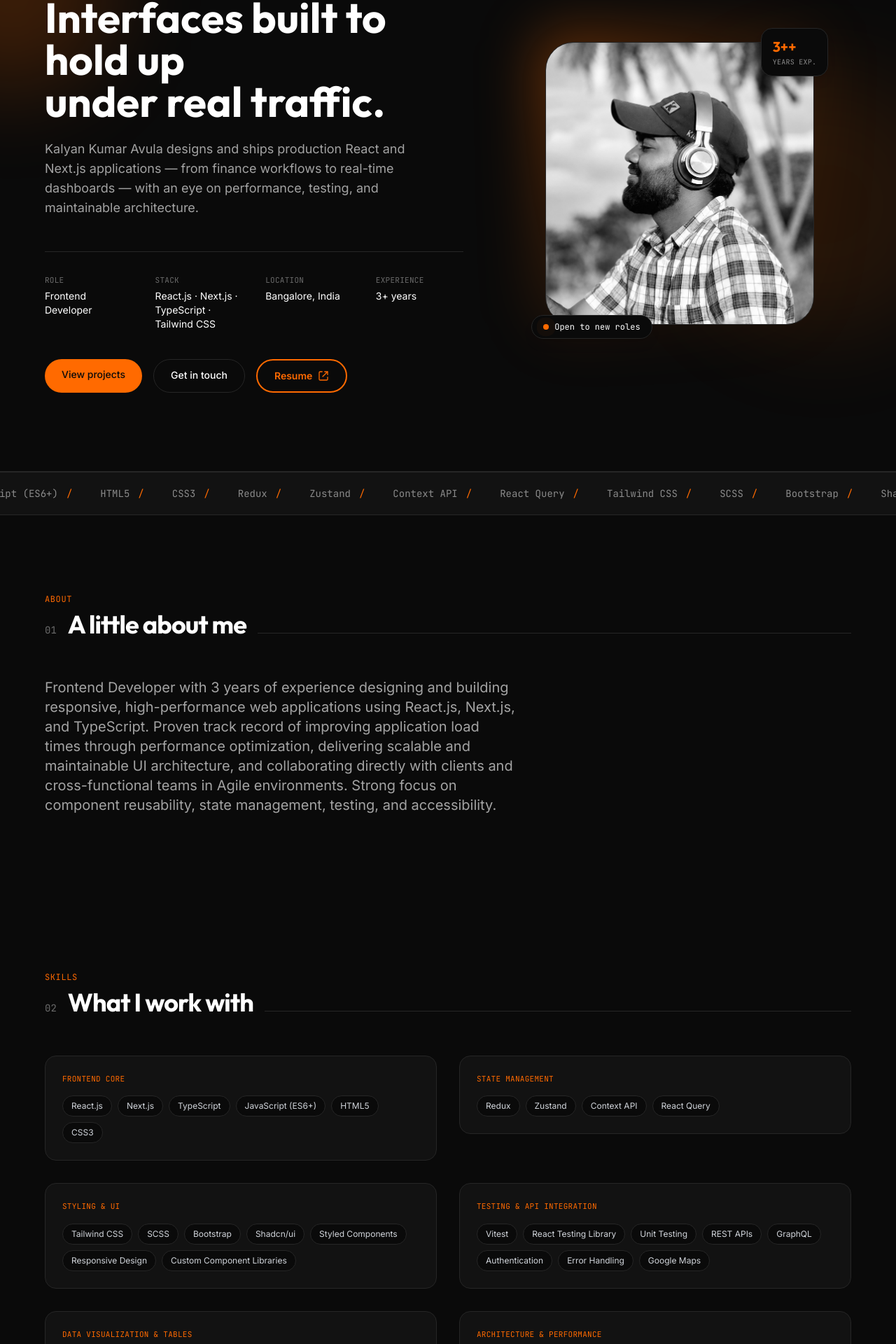
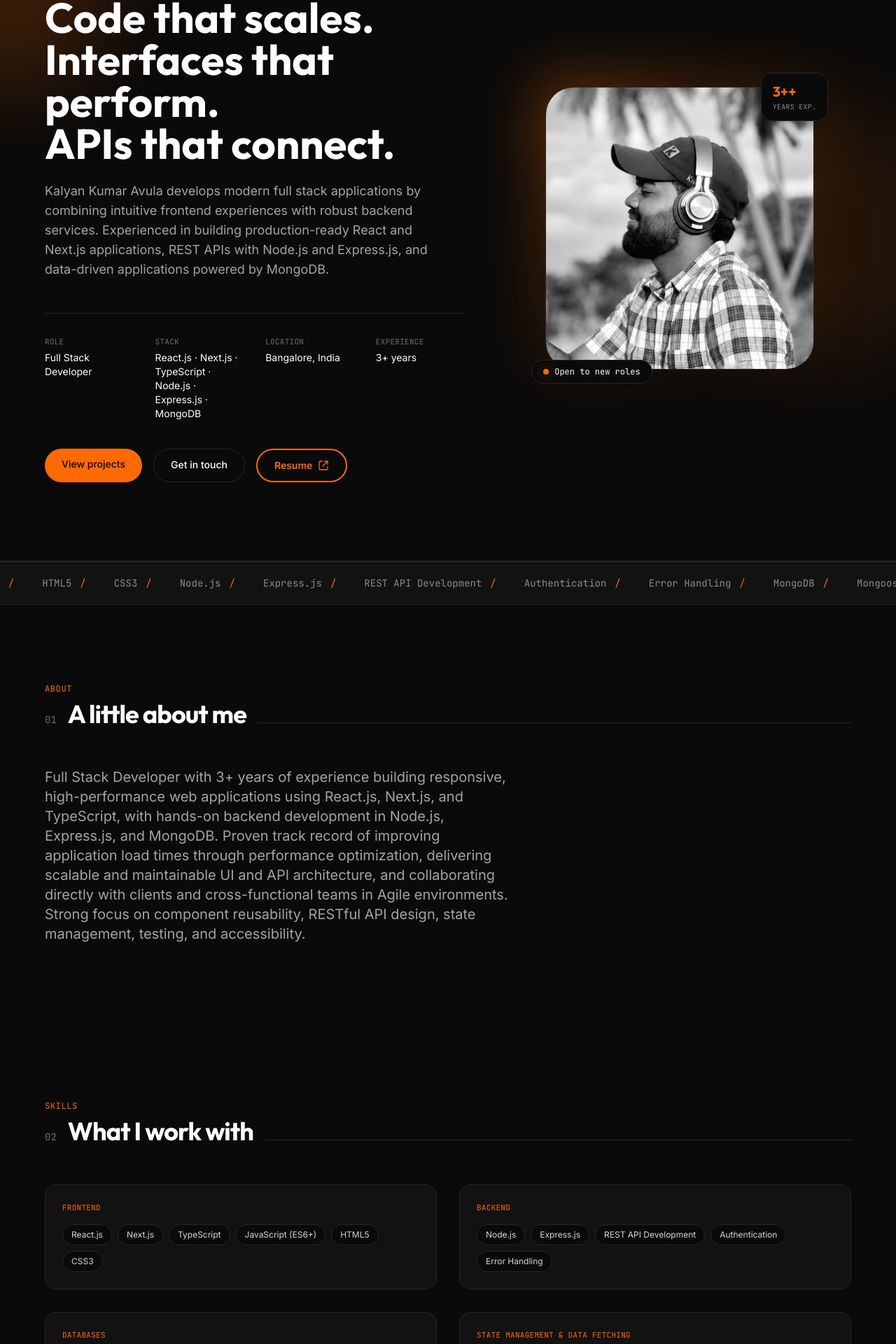
Before and after one commit to kalyankumar999/blog, a Next.js app: page / in a window 1280 px wide. Shown: the part 197-2117 px from the top of the page at 70% size. Built offline with nearby package versions, Linux system fonts and the light colour scheme.

Commit message:
feat: fullstack changes

```diff
--- a/components/Hero.jsx
+++ b/components/Hero.jsx
@@ -28,19 +28,23 @@ const Hero = () => {
       <div className="relative mx-auto grid max-w-6xl grid-cols-1 items-center gap-16 lg:grid-cols-[1.1fr_0.9fr]">
         <Reveal>
           <p className="font-mono text-xs uppercase tracking-wider text-orange">
-            Frontend Engineer — Build Log
+            Full Stack Engineer — Crafting Web Experiences
           </p>
 
           <h1 className="mt-4 font-display text-4xl font-bold leading-[1.05] text-white sm:text-5xl md:text-6xl">
-            Interfaces built to hold up
+            Code that scales.
             <br />
-            under real traffic.
+            Interfaces that perform.
+            <br />
+            APIs that connect.
           </h1>
 
           <p className="mt-6 max-w-xl text-base leading-relaxed text-gray-400 md:text-lg">
-            {personalData.name} designs and ships production React and Next.js
-            applications — from finance workflows to real-time dashboards — with
-            an eye on performance, testing, and maintainable architecture.
+            {personalData.name} develops modern full stack applications by
+            combining intuitive frontend experiences with robust backend
+            services. Experienced in building production-ready React and Next.js
+            applications, REST APIs with Node.js and Express.js, and data-driven
+            applications powered by MongoDB.
           </p>
 
           {/* Title block */}
--- a/data/experienceData.js
+++ b/data/experienceData.js
@@ -2,30 +2,32 @@ export const experienceData = [
   {
     version: "v2.0",
     status: "current",
-    role: "Software Engineer, Frontend Development",
+    role: "Software Development Engineer",
     company: "Clearvue Solutions Pvt Ltd",
     location: "Bangalore",
     duration: "May 2025 – Present",
     points: [
-      "Partner directly with a UK-based client to build and maintain a brokerage platform using React.js, TypeScript, Tailwind CSS, Zustand, React Query, Vitest, and React Testing Library, translating business requirements into production-ready features.",
-      "Design and maintain shared UI components within an internal component library, enabling reusable, consistent, and scalable development across multiple product teams.",
-      "Write and maintain unit tests with Vitest and React Testing Library to catch regressions early and improve overall application reliability and code quality.",
-      "Key Project — Dealer Portal: Built dealer and customer finance workflow modules covering proposal creation, direct and brokerage processes, and application journeys across DLP and non-DLP flows, streamlining a multi-step finance approval process for end users.",
+      "Partner with a UK-based client to develop and maintain a brokerage platform using React.js, TypeScript, Tailwind CSS, Zustand, React Query, Vitest, and React Testing Library, delivering production-ready features.",
+      "Build dealer and customer finance workflow modules, including proposal creation, direct and brokerage journeys, and DLP/non-DLP application flows, while integrating frontend applications with REST APIs.",
+      "Develop and maintain reusable UI components within an internal component library, implement state management, authentication, error handling, and write unit tests to ensure scalable and reliable applications.",
+      "Gain backend exposure through hands-on development with Node.js, Express.js, MongoDB, and REST APIs, while collaborating with cross-functional teams in an Agile development environment.",
+      "Integrate frontend applications with REST APIs using React Query and handle authentication, state management, error handling, and data fetching.",
     ],
   },
   {
     version: "v1.0",
     status: "past",
-    role: "Software Engineer, Frontend Development",
+    role: "Software Development Engineer",
     company: "CodeCraft Technologies Pvt Ltd",
     location: "Bangalore",
     duration: "July 2023 – March 2025",
     points: [
-      "Developed responsive, production-grade web applications using React.js, Next.js, Tailwind CSS, and TypeScript, with a focus on performance, scalability, and maintainable code.",
-      "Built real-time notification systems and dynamic user workflows in React/Next.js, improving how users tracked status changes and application updates.",
-      "Collaborated with cross-functional teams (design, backend, QA) in Agile sprints and mentored junior developers on React best practices, code structure, and component reuse.",
-      "Recruitment App: Simplified job application workflows with real-time updates and candidate tracking, reducing manual follow-up for recruiters.",
-      "Event Management App: Developed event creation, scheduling, ticketing, and profile-building features, integrating Razorpay payments, email notifications, and WhatsApp messaging to boost user engagement.",
+      "Develop responsive and reusable web applications using React.js, Next.js, TypeScript, JavaScript, HTML5, CSS3, and Tailwind CSS.",
+      "Build REST APIs and backend services using Node.js, Express.js, and MongoDB for authentication, CRUD operations, middleware, and database integration.",
+      "Design and integrate frontend applications with backend APIs, ensuring secure authentication and efficient data flow across modules.",
+      "Optimize application performance through code splitting, lazy loading, caching, and component optimization, improving load times and user experience.",
+      "Work with Git, GitHub, and Agile development practices, participating in sprint planning, code reviews, and feature delivery.",
+      "Contribute to both frontend and backend development, gaining practical experience in end-to-end full stack application development.",
     ],
   },
 ];
--- a/data/personalData.js
+++ b/data/personalData.js
@@ -1,14 +1,14 @@
 export const personalData = {
   name: "Kalyan Kumar Avula",
-  role: "Frontend Developer",
-  stackLine: "React.js · Next.js · TypeScript · Tailwind CSS",
+  role: "Full Stack Developer",
+  stackLine: "React.js · Next.js · TypeScript · Node.js · Express.js · MongoDB",
   location: "Bangalore, India",
   yearsExperience: "3+",
   status: "Open to new roles",
   profileImage: "/kalyan-pic.png",
 
   summary:
-    "Frontend Developer with 3 years of experience designing and building responsive, high-performance web applications using React.js, Next.js, and TypeScript. Proven track record of improving application load times through performance optimization, delivering scalable and maintainable UI architecture, and collaborating directly with clients and cross-functional teams in Agile environments. Strong focus on component reusability, state management, testing, and accessibility.",
+    "Full Stack Developer with 3+ years of experience building responsive, high-performance web applications using React.js, Next.js, and TypeScript, with hands-on backend development in Node.js, Express.js, and MongoDB. Proven track record of improving application load times through performance optimization, delivering scalable and maintainable UI and API architecture, and collaborating directly with clients and cross-functional teams in Agile environments. Strong focus on component reusability, RESTful API design, state management, testing, and accessibility.",
   resumeUrl: "/resume.pdf",
 };
 
--- a/data/projectsData.js
+++ b/data/projectsData.js
@@ -2,7 +2,7 @@ export const projectsData = [
   {
     id: 1,
     title: "Dealer Portal",
-    position: "Frontend Developer",
+    position: "Frontend Engineer",
     technologies: [
       "React.js",
       "TypeScript",
@@ -34,124 +34,161 @@ export const projectsData = [
 
     liveDemoUrl: "URL_TO_LIVE_DEMO",
   },
+
   {
     id: 2,
     title: "Recruitment App",
-    position: "Frontend Lead and Developer",
+    position: "Full Stack Developer",
     technologies: [
       "Next.js",
       "TypeScript",
       "Tailwind CSS",
       "GraphQL",
-      "Vittest",
+      "Node.js",
+      "Express.js",
+      "Vitest",
     ],
     summary:
-      "Project deals with the recruitment and hiring process, focusing on creating job listings, managing candidates, and facilitating the hiring process. It caters to three types of users: recruiters, panelists, and candidates, each with specific roles and functionalities. The admin panel provides oversight and management capabilities.",
+      "A recruitment and hiring platform supporting recruiters, panelists, and candidates with job management, candidate tracking, interviews, evaluations, and administrative workflows.",
 
     objectives:
-      "Improve recruitment efficiency and candidate experience through a streamlined web application.",
+      "Improve recruitment efficiency and candidate experience through a streamlined full stack web application.",
+
     features: [
       "Job creation and management",
       "Candidate application tracking and management",
       "Interview scheduling and management",
       "Evaluation and feedback collection",
-      "Automated mailing functionality for notifications and updates",
+      "Automated email notifications",
+      "Role-based user workflows",
     ],
+
     contributions: [
-      "Lead frontend development using Next.js and TypeScript.",
-      "Implemented responsive UI with Tailwind CSS.",
-      "Integrated GraphQL for efficient data fetching.",
-      "Developed and maintained unit and integration tests using vitest.",
-      "Created reusable UI components and documented them using Storybook.",
+      "Led frontend development using Next.js and TypeScript.",
+      "Built responsive and reusable UI components with Tailwind CSS.",
+      "Integrated GraphQL APIs for efficient data fetching and mutations.",
+      "Developed backend APIs and services using Node.js and Express.js.",
+      "Developed and maintained unit and integration tests using Vitest.",
     ],
+
     liveDemoUrl: "URL_TO_LIVE_DEMO",
   },
+
   {
     id: 3,
     title: "Tourism App",
-    position: "Team Developer",
-    technologies: ["Next.js", "TypeScript", "Tailwind CSS", "Strapi"],
+    position: "Full Stack Developer",
+    technologies: [
+      "Next.js",
+      "TypeScript",
+      "Tailwind CSS",
+      "Strapi",
+      "Node.js",
+      "Express.js",
+      "Google Maps",
+    ],
     summary:
-      "The project focuses on providing comprehensive tourism information and booking services. By using this app, users can discover various tourism destinations and explore local attractions, including food spots, events, and galleries. Integrated with Google Maps, the app offers interactive navigation for better user experience.",
+      "A tourism platform that helps users discover destinations, local attractions, food spots, events, galleries, and cultural experiences with interactive maps and booking capabilities.",
+
     objectives:
-      "Enhance travel planning and exploration experiences for users.",
+      "Enhance travel planning and exploration experiences through a centralized tourism platform.",
+
     features: [
-      "Destination discovery with integrated Google Maps",
-      "Options to book events",
-      "Discover local foods",
-      "Explore galleries and other attractions",
-      "Discover arts and culture",
+      "Destination discovery with Google Maps",
+      "Event booking",
+      "Local food discovery",
+      "Gallery and attraction exploration",
+      "Arts and culture discovery",
+      "Location-based experiences",
     ],
+
     contributions: [
-      "Developed and maintained the frontend using Next.js.",
-      "Created and reused UI components with Tailwind CSS.",
-      "Collaborated with backend developers to integrate Strapi and ensure seamless data flow.",
+      "Developed and maintained the frontend using Next.js and TypeScript.",
+      "Created reusable responsive UI components with Tailwind CSS.",
+      "Developed and integrated backend APIs and services using Node.js and Express.js.",
+      "Integrated Strapi APIs for content management and data delivery.",
       "Worked closely with the design team to implement pixel-perfect UI.",
-      "Participated in code reviews and team meetings to ensure code quality and collaboration.",
     ],
+
     liveDemoUrl: "URL_TO_LIVE_DEMO",
   },
+
   {
     id: 4,
     title: "Admin Panel",
-    position: "Team Developer",
-    technologies: ["React.js", "TypeScript", "AntD"],
+    position: "Full Stack Developer",
+    technologies: [
+      "React.js",
+      "TypeScript",
+      "AntD",
+      "Node.js",
+      "Express.js",
+    ],
     summary:
-      "The Social Media Admin Panel is a comprehensive tool designed for efficiently managing user content, interactions, and platform analytics. It provides a centralized dashboard for moderators and administrators to oversee user activity, monitor trends, and maintain the integrity of the social media platform.",
+      "A social media administration platform for managing users, content, interactions, analytics, system configuration, and platform activity from a centralized dashboard.",
 
     objectives:
-      "Centralize administrative tasks and improve operational efficiency.",
+      "Centralize administrative operations and improve platform management efficiency.",
+
     features: [
       "User management",
       "Dashboard analytics",
       "System configuration",
-      "Easy-to-use interfaces for configuring system settings and preferences",
-      "Automated alerts and notifications for critical system events and user activities",
+      "Platform activity monitoring",
+      "Automated alerts and notifications",
+      "Administrative workflows",
     ],
+
     contributions: [
-      "Contributed to frontend development using React.js and TypeScript.",
-      "Implemented UI components with Ant Design (AntD).",
-      "Integrated APIs for backend data management.",
-      "Collaborated with cross-functional teams to align development efforts with business requirements and user needs",
-      "Conducted thorough testing and debugging to ensure high-quality code and optimal performance",
+      "Developed frontend features using React.js and TypeScript.",
+      "Implemented reusable UI components using Ant Design.",
+      "Developed and integrated backend APIs using Node.js and Express.js.",
+      "Integrated APIs for administrative data management and dashboard analytics.",
+      "Collaborated with cross-functional teams to deliver business requirements.",
+      "Conducted testing and debugging to ensure application reliability.",
     ],
+
     liveDemoUrl: "URL_TO_LIVE_DEMO",
   },
+
   {
     id: 5,
     title: "Event Management and Profile Building",
-    position: "Frontend Developer",
+    position: "Full Stack Developer",
     technologies: [
       "Next.js",
       "TypeScript",
       "Tailwind CSS",
       "Appwrite",
       "Razorpay",
+      "Node.js",
+      "Express.js",
     ],
     summary:
-      "A specialized platform designed for artists such as dancers, singers, and performers to manage events and showcase their profiles. It bridges the gap between performers and event organizers by offering an intuitive and feature-rich interface.",
+      "A platform for artists such as dancers, singers, and performers to build professional profiles, manage events, receive bookings, and communicate with event organizers.",
 
     objectives:
-      "Provide a streamlined platform for artists to manage their professional profiles and events efficiently, fostering better visibility and career growth.",
+      "Provide artists with a streamlined platform to manage their professional profiles, events, bookings, and payments.",
 
     features: [
-      "Profile creation and customization for artists",
+      "Artist profile creation and customization",
       "Event scheduling and management",
-      "Real-time notifications for bookings and inquiries",
-      "Performance analytics and insights",
-      "Integration with Appwrite for authentication and data management",
-      "WhatsApp and email communication for booking confirmations and updates",
-      "Razorpay integration for secure payment processing",
+      "Booking and inquiry management",
+      "Real-time notifications",
+      "Performance analytics",
+      "Secure authentication",
+      "Razorpay payment integration",
+      "WhatsApp and email notifications",
     ],
 
     contributions: [
-      "Developed the frontend interface using Next.js and TypeScript.",
-      "Designed and implemented responsive UI components with Tailwind CSS.",
-      "Integrated Appwrite for secure authentication and real-time data synchronization.",
-      "Implemented Razorpay for secure and seamless payment processing for bookings.",
-      "Built WhatsApp and email communication workflows for user notifications.",
+      "Developed the frontend using Next.js and TypeScript.",
+      "Designed responsive UI components using Tailwind CSS.",
+      "Developed and integrated backend APIs using Node.js and Express.js.",
+      "Integrated Appwrite for authentication and real-time data synchronization.",
+      "Implemented Razorpay for secure payment processing.",
+      "Built WhatsApp and email notification workflows.",
       "Collaborated with designers and backend developers to deliver a cohesive product.",
-      "Ensured smooth user experience with extensive testing and debugging.",
     ],
 
     liveDemoUrl: "URL_TO_LIVE_DEMO",
--- a/data/skillsData.js
+++ b/data/skillsData.js
@@ -1,10 +1,18 @@
 export const skillsData = [
   {
-    category: "Frontend Core",
+    category: "Frontend",
     items: ["React.js", "Next.js", "TypeScript", "JavaScript (ES6+)", "HTML5", "CSS3"],
   },
   {
-    category: "State Management",
+    category: "Backend",
+    items: ["Node.js", "Express.js", "REST API Development", "Authentication", "Error Handling"],
+  },
+  {
+    category: "Databases",
+    items: ["MongoDB", "Mongoose (Basics)", "Basic Data Modeling", "CRUD Operations"],
+  },
+  {
+    category: "State Management & Data Fetching",
     items: ["Redux", "Zustand", "Context API", "React Query"],
   },
   {
@@ -27,9 +35,7 @@ export const skillsData = [
       "Unit Testing",
       "REST APIs",
       "GraphQL",
-      "Authentication",
-      "Error Handling",
-      "Google Maps",
+      "Google Maps API",
     ],
   },
   {
@@ -64,8 +70,6 @@ export const skillsData = [
       "Agile/Scrum",
       "Cross-Browser Compatibility",
       "WCAG Accessibility",
-      "Node.js",
-      "Express.js",
     ],
   },
 ];
--- a/package.json
+++ b/package.json
@@ -1,6 +1,6 @@
 {
   "name": "kalyan-kumar-avula-portfolio",
-  "version": "3.0.0",
+  "version": "4.0.0",
   "private": true,
   "scripts": {
     "dev": "next dev",
```
Also changed, not shown: 1 other file (tests, documents, lock files or other folders).
